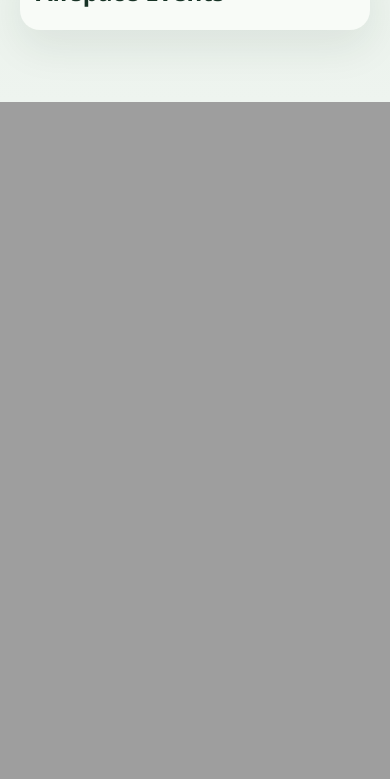
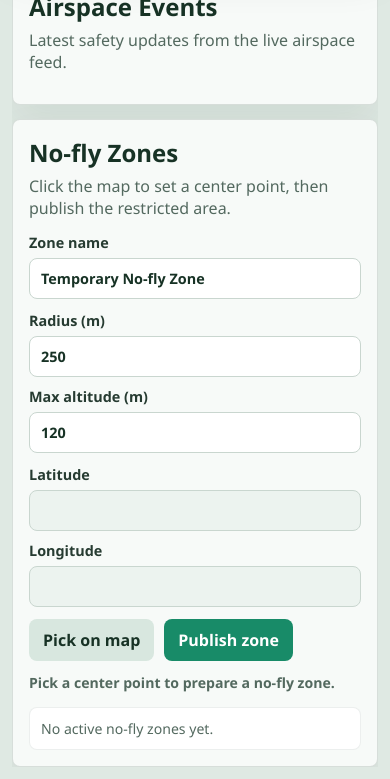
Before and after one commit to FFedericoFantini/daas-course-project, a Flask app: page / in a window 390 px wide. Shown: the part 742-1521 px from the top of the page. Before the commit the page ends 844 px from the top, so only its background shows below. Run offline with Flask 3, Linux system fonts and the light colour scheme; data that the repository does not hold is empty; some libraries are stand-ins or nearby versions.

Commit message:
Improve dashboard no-fly zone workflow

```diff
--- a/apps/dashboard/static/map.js
+++ b/apps/dashboard/static/map.js
@@ -13,13 +13,46 @@
 const droneTelemetry = {};
 const missionMarkers = {};
 const zoneLayers = {};
+let currentZones = [];
+let draftZoneLayer = null;
+let isPickingZone = false;
 let eventCount = 0;
 const MAX_PROJECTION_S = 0.35;
+
+const zoneForm = document.getElementById("zone-form");
+const zoneNameInput = document.getElementById("zone-name");
+const zoneRadiusInput = document.getElementById("zone-radius");
+const zoneMaxAltInput = document.getElementById("zone-max-alt");
+const zoneLatInput = document.getElementById("zone-lat");
+const zoneLonInput = document.getElementById("zone-lon");
+const zonePickButton = document.getElementById("zone-pick");
+const zoneStatus = document.getElementById("zone-status");
+const zoneList = document.getElementById("zone-list");
 
 function setStatus(isConnected) {
     const element = document.getElementById("live-status");
     element.textContent = isConnected ? "Live feed connected" : "Live feed disconnected";
     element.className = isConnected ? "ok" : "bad";
+}
+
+function escapeHtml(value) {
+    return String(value ?? "")
+        .replace(/&/g, "&amp;")
+        .replace(/</g, "&lt;")
+        .replace(/>/g, "&gt;")
+        .replace(/"/g, "&quot;")
+        .replace(/'/g, "&#039;");
+}
+
+function formatTime(timestamp) {
+    if (!timestamp) {
+        return "now";
+    }
+    return new Date(timestamp * 1000).toLocaleTimeString([], {
+        hour: "2-digit",
+        minute: "2-digit",
+        second: "2-digit",
+    });
 }
 
 function droneIcon(state) {
@@ -37,8 +70,15 @@
     document.getElementById("event-count").textContent = `Events: ${eventCount}`;
     const log = document.getElementById("event-log");
     const item = document.createElement("div");
-    item.className = `event-item ${event.event_type === "advisory" ? "advisory" : ""}`;
-    item.innerHTML = `<strong>${event.entity_id}</strong><div>${event.details}</div>`;
+    const eventType = event.event_type || "event";
+    item.className = `event-item ${eventType === "advisory" ? "advisory" : ""} ${eventType.includes("zone") ? "zone-event" : ""}`;
+    item.innerHTML = `
+        <div class="event-meta">
+            <strong>${escapeHtml(event.entity_id || "airspace")}</strong>
+            <span>${escapeHtml(eventType)} - ${formatTime(event.timestamp)}</span>
+        </div>
+        <div>${escapeHtml(event.details || "No details provided.")}</div>
+    `;
     log.prepend(item);
     while (log.children.length > 50) {
         log.removeChild(log.lastChild);
@@ -62,7 +102,7 @@
 
     droneMarkers[tel.drone_id].setIcon(droneIcon(tel.state));
     droneMarkers[tel.drone_id].bindTooltip(
-        `<strong>${tel.drone_id}</strong><br>State: ${tel.state}<br>Alt: ${tel.position.alt.toFixed(0)}m<br>Hdg: ${tel.heading.toFixed(0)}&deg;`
+        `<strong>${escapeHtml(tel.drone_id)}</strong><br>State: ${escapeHtml(tel.state)}<br>Alt: ${tel.position.alt.toFixed(0)}m<br>Hdg: ${tel.heading.toFixed(0)}&deg;`
     );
     droneTrails[tel.drone_id].addLatLng(latLng);
     const points = droneTrails[tel.drone_id].getLatLngs();
@@ -121,17 +161,106 @@
 }
 
 function updateZones(zones) {
+    zones = zones || [];
+    currentZones = zones;
     Object.values(zoneLayers).forEach((layer) => layer.remove());
+    Object.keys(zoneLayers).forEach((zoneId) => delete zoneLayers[zoneId]);
     zones.forEach((zone) => {
         const circle = L.circle([zone.center.lat, zone.center.lon], {
             radius: zone.radius_m,
             color: "#c0392b",
             fillColor: "#c0392b",
-            fillOpacity: 0.12,
+            fillOpacity: 0.18,
+            weight: 2,
+            dashArray: zone.restricted ? "" : "6 6",
         }).addTo(map);
-        circle.bindTooltip(`${zone.name}`);
+        circle.bindTooltip(
+            `<strong>${escapeHtml(zone.name)}</strong><br>${Math.round(zone.radius_m)}m radius<br>${Math.round(zone.min_alt_m)}-${Math.round(zone.max_alt_m)}m AGL`,
+            { sticky: true }
+        );
         zoneLayers[zone.zone_id] = circle;
     });
+    renderZoneList();
+}
+
+function renderZoneList() {
+    zoneList.innerHTML = "";
+    if (!currentZones.length) {
+        const empty = document.createElement("div");
+        empty.className = "empty-state";
+        empty.textContent = "No active no-fly zones yet.";
+        zoneList.appendChild(empty);
+        return;
+    }
+
+    currentZones.forEach((zone) => {
+        const item = document.createElement("article");
+        item.className = "zone-item";
+        item.innerHTML = `
+            <div>
+                <strong>${escapeHtml(zone.name)}</strong>
+                <span>${Math.round(zone.radius_m)}m radius - ${Math.round(zone.min_alt_m)}-${Math.round(zone.max_alt_m)}m</span>
+            </div>
+            <button class="danger" type="button" data-zone-id="${escapeHtml(zone.zone_id)}">Remove</button>
+        `;
+        zoneList.appendChild(item);
+    });
+}
+
+function setZoneStatus(message, ok = true) {
+    zoneStatus.textContent = message;
+    zoneStatus.className = `zone-status ${ok ? "ok" : "bad"}`;
+}
+
+function zonePayloadFromForm() {
+    const lat = Number(zoneLatInput.value);
+    const lon = Number(zoneLonInput.value);
+    const radius = Number(zoneRadiusInput.value);
+    const maxAlt = Number(zoneMaxAltInput.value);
+    const name = zoneNameInput.value.trim();
+
+    return {
+        zone_id: `zone-${Date.now()}`,
+        name,
+        center: { lat, lon, alt: 0 },
+        radius_m: radius,
+        min_alt_m: 0,
+        max_alt_m: maxAlt,
+        restricted: true,
+    };
+}
+
+function updateDraftZone() {
+    if (!zoneLatInput.value || !zoneLonInput.value) {
+        return;
+    }
+
+    const latLng = [Number(zoneLatInput.value), Number(zoneLonInput.value)];
+    const radius = Number(zoneRadiusInput.value || 250);
+    if (draftZoneLayer) {
+        draftZoneLayer.setLatLng(latLng);
+        draftZoneLayer.setRadius(radius);
+        return;
+    }
+
+    draftZoneLayer = L.circle(latLng, {
+        radius,
+        color: "#7a1e18",
+        fillColor: "#c0392b",
+        fillOpacity: 0.10,
+        weight: 2,
+        dashArray: "5 6",
+    }).addTo(map);
+    draftZoneLayer.bindTooltip("Draft no-fly zone", { permanent: false, sticky: true });
+}
+
+function setDraftCenter(latlng) {
+    zoneLatInput.value = latlng.lat.toFixed(6);
+    zoneLonInput.value = latlng.lng.toFixed(6);
+    updateDraftZone();
+    isPickingZone = false;
+    zonePickButton.classList.remove("active");
+    setZoneStatus("Center selected. Adjust the radius if needed, then publish the zone.", true);
 }
 
 function projectTelemetryPosition(tel) {
@@ -176,6 +305,71 @@
     source.onerror = () => setStatus(false);
 }
 
+map.on("click", (event) => {
+    if (isPickingZone) {
+        setDraftCenter(event.latlng);
+    }
+});
+
+zonePickButton.addEventListener("click", () => {
+    isPickingZone = !isPickingZone;
+    zonePickButton.classList.toggle("active", isPickingZone);
+    setZoneStatus(isPickingZone ? "Click the map to place the center of the no-fly zone." : "Zone picking cancelled.", true);
+});
+
+zoneRadiusInput.addEventListener("input", updateDraftZone);
+
+zoneForm.addEventListener("submit", async (event) => {
+    event.preventDefault();
+    if (!zoneLatInput.value || !zoneLonInput.value) {
+        setZoneStatus("Pick a center point on the map before publishing.", false);
+        return;
+    }
+
+    const payload = zonePayloadFromForm();
+    if (!payload.name || payload.radius_m <= 0 || payload.max_alt_m <= 0) {
+        setZoneStatus("Zone name, radius, and max altitude must be valid.", false);
+        return;
+    }
+
+    try {
+        const response = await fetch("/api/zones", {
+            method: "POST",
+            headers: { "Content-Type": "application/json" },
+            body: JSON.stringify(payload),
+        });
+        const result = await response.json();
+        if (!response.ok || !result.ok) {
+            throw new Error(result.error || "Zone publish failed");
+        }
+        setZoneStatus(`No-fly zone queued: ${payload.name}.`, true);
+        if (draftZoneLayer) {
+            draftZoneLayer.remove();
+            draftZoneLayer = null;
+        }
+    } catch (error) {
+        setZoneStatus(error.message || "Zone publish failed.", false);
+    }
+});
+
+zoneList.addEventListener("click", async (event) => {
+    const button = event.target.closest("button[data-zone-id]");
+    if (!button) {
+        return;
+    }
+    const zoneId = button.dataset.zoneId;
+    try {
+        const response = await fetch(`/api/zones/${encodeURIComponent(zoneId)}`, { method: "DELETE" });
+        const result = await response.json();
+        if (!response.ok || !result.ok) {
+            throw new Error(result.error || "Zone removal failed");
+        }
+        setZoneStatus(`Removal queued for ${zoneId}.`, true);
+    } catch (error) {
+        setZoneStatus(error.message || "Zone removal failed.", false);
+    }
+});
+
 setStatus(false);
 requestAnimationFrame(animateDrones);
 bootstrap().catch(() => setStatus(false));
--- a/apps/dashboard/static/style.css
+++ b/apps/dashboard/static/style.css
@@ -1,10 +1,14 @@
 :root {
-    --bg: #eef4ef;
-    --panel: #f8fbf7;
+    --bg: #e8f0eb;
+    --panel: #f7faf8;
+    --card: #ffffff;
     --ink: #173225;
+    --muted: #53695f;
     --accent: #188b68;
     --warn: #d86c1e;
     --danger: #c0392b;
+    --danger-dark: #7a1e18;
+    --border: rgba(23, 50, 37, 0.14);
 }
 
 * {
@@ -15,12 +19,12 @@
     margin: 0;
     font-family: "Segoe UI", sans-serif;
     color: var(--ink);
-    background: linear-gradient(180deg, #dcebdd 0%, var(--bg) 100%);
+    background: #dfe9e3;
 }
 
 .shell {
     min-height: 100vh;
-    padding: 20px;
+    padding: 18px;
 }
 
 .topbar {
@@ -28,12 +32,19 @@
     justify-content: space-between;
     align-items: flex-start;
     gap: 16px;
-    margin-bottom: 16px;
+    margin-bottom: 14px;
 }
 
 .topbar h1,
 .panel h2 {
     margin: 0 0 6px;
+}
+
+.topbar p,
+.panel p {
+    margin: 0;
+    color: var(--muted);
+    line-height: 1.4;
 }
 
 .status {
@@ -43,10 +54,11 @@
 }
 
 .status span {
-    background: rgba(255, 255, 255, 0.7);
-    border: 1px solid rgba(23, 50, 37, 0.08);
-    border-radius: 999px;
+    background: var(--card);
+    border: 1px solid var(--border);
+    border-radius: 8px;
     padding: 10px 14px;
+    box-shadow: 0 8px 22px rgba(23, 50, 37, 0.07);
 }
 
 .ok {
@@ -59,41 +71,187 @@
 
 .layout {
     display: grid;
-    grid-template-columns: 2fr 1fr;
-    gap: 16px;
+    grid-template-columns: minmax(0, 2fr) minmax(340px, 440px);
+    gap: 14px;
 }
 
 #map {
     height: calc(100vh - 130px);
-    border-radius: 20px;
+    min-height: 620px;
+    border: 1px solid var(--border);
+    border-radius: 8px;
     overflow: hidden;
     box-shadow: 0 18px 40px rgba(23, 50, 37, 0.12);
 }
 
+.sidebar {
+    display: grid;
+    gap: 14px;
+    align-content: start;
+    max-height: calc(100vh - 130px);
+    overflow: auto;
+}
+
 .panel {
     background: var(--panel);
-    border-radius: 20px;
+    border: 1px solid var(--border);
+    border-radius: 8px;
     padding: 16px;
     box-shadow: 0 18px 40px rgba(23, 50, 37, 0.08);
+}
+
+.panel-heading {
+    display: flex;
+    justify-content: space-between;
+    gap: 12px;
+    margin-bottom: 14px;
 }
 
 #event-log {
     display: flex;
     flex-direction: column;
     gap: 10px;
-    max-height: calc(100vh - 190px);
+    max-height: 36vh;
     overflow: auto;
 }
 
 .event-item {
     border-left: 4px solid var(--accent);
     padding: 10px 12px;
-    background: white;
-    border-radius: 12px;
+    background: var(--card);
+    border-radius: 8px;
+    box-shadow: 0 6px 16px rgba(23, 50, 37, 0.06);
 }
 
 .event-item.advisory {
     border-left-color: var(--warn);
+}
+
+.event-item.zone-event {
+    border-left-color: var(--danger);
+}
+
+.event-meta {
+    display: flex;
+    justify-content: space-between;
+    gap: 10px;
+    margin-bottom: 4px;
+}
+
+.event-meta span,
+.zone-item span,
+.empty-state,
+.zone-status {
+    color: var(--muted);
+    font-size: 0.88rem;
+}
+
+.zone-form {
+    display: grid;
+    gap: 12px;
+}
+
+.field-row {
+    display: grid;
+    grid-template-columns: 1fr 1fr;
+    gap: 10px;
+}
+
+label {
+    display: grid;
+    gap: 6px;
+    color: #263b31;
+    font-size: 0.9rem;
+    font-weight: 700;
+}
+
+input {
+    width: 100%;
+    min-width: 0;
+    border: 1px solid #c9d6cf;
+    border-radius: 8px;
+    padding: 10px 11px;
+    background: var(--card);
+    color: var(--ink);
+    font: inherit;
+}
+
+input[readonly] {
+    background: #ecf3ef;
+}
+
+.actions {
+    display: flex;
+    gap: 10px;
+    flex-wrap: wrap;
+}
+
+button {
+    border: 0;
+    border-radius: 8px;
+    padding: 10px 14px;
+    font: inherit;
+    font-weight: 800;
+    cursor: pointer;
+}
+
+.primary {
+    background: var(--accent);
+    color: #fff;
+}
+
+.secondary {
+    background: #d8e7df;
+    color: #173225;
+}
+
+.secondary.active {
+    background: #cbe0d4;
+    outline: 2px solid rgba(24, 139, 104, 0.32);
+}
+
+.danger {
+    background: #f0d8d5;
+    color: var(--danger-dark);
+}
+
+.zone-status {
+    min-height: 22px;
+    margin: 12px 0;
+    font-weight: 700;
+}
+
+.zone-status.ok {
+    color: var(--accent);
+}
+
+.zone-status.bad {
+    color: var(--danger);
+}
+
+.zone-list {
+    display: grid;
+    gap: 10px;
+}
+
+.zone-item,
+.empty-state {
+    background: var(--card);
+    border: 1px solid rgba(23, 50, 37, 0.08);
+    border-radius: 8px;
+    padding: 11px;
+}
+
+.zone-item {
+    display: flex;
+    align-items: center;
+    justify-content: space-between;
+    gap: 12px;
+}
+
+.zone-item div {
+    display: grid;
+    gap: 3px;
 }
 
 .drone-marker {
@@ -116,7 +274,6 @@
     background: transparent;
     border: 0;
 }
-
 .mission-dot {
     width: 22px;
     height: 22px;
@@ -138,15 +295,39 @@
 }
 
 @media (max-width: 900px) {
+    .topbar {
+        flex-direction: column;
+    }
+
     .layout {
         grid-template-columns: 1fr;
     }
 
     #map {
         height: 50vh;
+        min-height: 420px;
+    }
+
+    .sidebar {
+        max-height: none;
     }
 
     #event-log {
         max-height: none;
     }
 }
+
+@media (max-width: 520px) {
+    .shell {
+        padding: 12px;
+    }
+
+    .field-row {
+        grid-template-columns: 1fr;
+    }
+
+    .zone-item {
+        align-items: stretch;
+        flex-direction: column;
+    }
+}
--- a/apps/dashboard/templates/index.html
+++ b/apps/dashboard/templates/index.html
@@ -5,7 +5,7 @@
     <meta name="viewport" content="width=device-width, initial-scale=1.0">
     <title>DAAS Dashboard</title>
     <link rel="stylesheet" href="https://unpkg.com/leaflet@1.9.4/dist/leaflet.css">
-    <link rel="stylesheet" href="/static/style.css?v=6">
+    <link rel="stylesheet" href="/static/style.css?v=7">
 </head>
 <body>
     <div class="shell">
@@ -22,13 +22,63 @@
         </header>
         <main class="layout">
             <section id="map"></section>
-            <aside class="panel">
-                <h2>Airspace Events</h2>
-                <div id="event-log"></div>
+            <aside class="sidebar">
+                <section class="panel">
+                    <div class="panel-heading">
+                        <div>
+                            <h2>Airspace Events</h2>
+                            <p>Latest safety updates from the live airspace feed.</p>
+                        </div>
+                    </div>
+                    <div id="event-log" aria-live="polite"></div>
+                </section>
+
+                <section class="panel">
+                    <div class="panel-heading">
+                        <div>
+                            <h2>No-fly Zones</h2>
+                            <p>Click the map to set a center point, then publish the restricted area.</p>
+                        </div>
+                    </div>
+
+                    <form id="zone-form" class="zone-form">
+                        <label>
+                            Zone name
+                            <input id="zone-name" type="text" value="Temporary No-fly Zone" required>
+                        </label>
+                        <div class="field-row">
+                            <label>
+                                Radius (m)
+                                <input id="zone-radius" type="number" min="25" step="25" value="250" required>
+                            </label>
+                            <label>
+                                Max altitude (m)
+                                <input id="zone-max-alt" type="number" min="10" step="10" value="120" required>
+                            </label>
+                        </div>
+                        <div class="field-row">
+                            <label>
+                                Latitude
+                                <input id="zone-lat" type="number" step="0.000001" readonly required>
+                            </label>
+                            <label>
+                                Longitude
+                                <input id="zone-lon" type="number" step="0.000001" readonly required>
+                            </label>
+                        </div>
+                        <div class="actions">
+                            <button id="zone-pick" class="secondary" type="button">Pick on map</button>
+                            <button class="primary" type="submit">Publish zone</button>
+                        </div>
+                    </form>
+
+                    <div id="zone-status" class="zone-status">Pick a center point to prepare a no-fly zone.</div>
+                    <div id="zone-list" class="zone-list" aria-live="polite"></div>
+                </section>
             </aside>
         </main>
     </div>
     <script src="https://unpkg.com/leaflet@1.9.4/dist/leaflet.js"></script>
-    <script src="/static/map.js?v=6"></script>
+    <script src="/static/map.js?v=7"></script>
 </body>
 </html>
```
Also changed, not shown: docs/dashboard-demo.md (added, +37 -0 lines).
